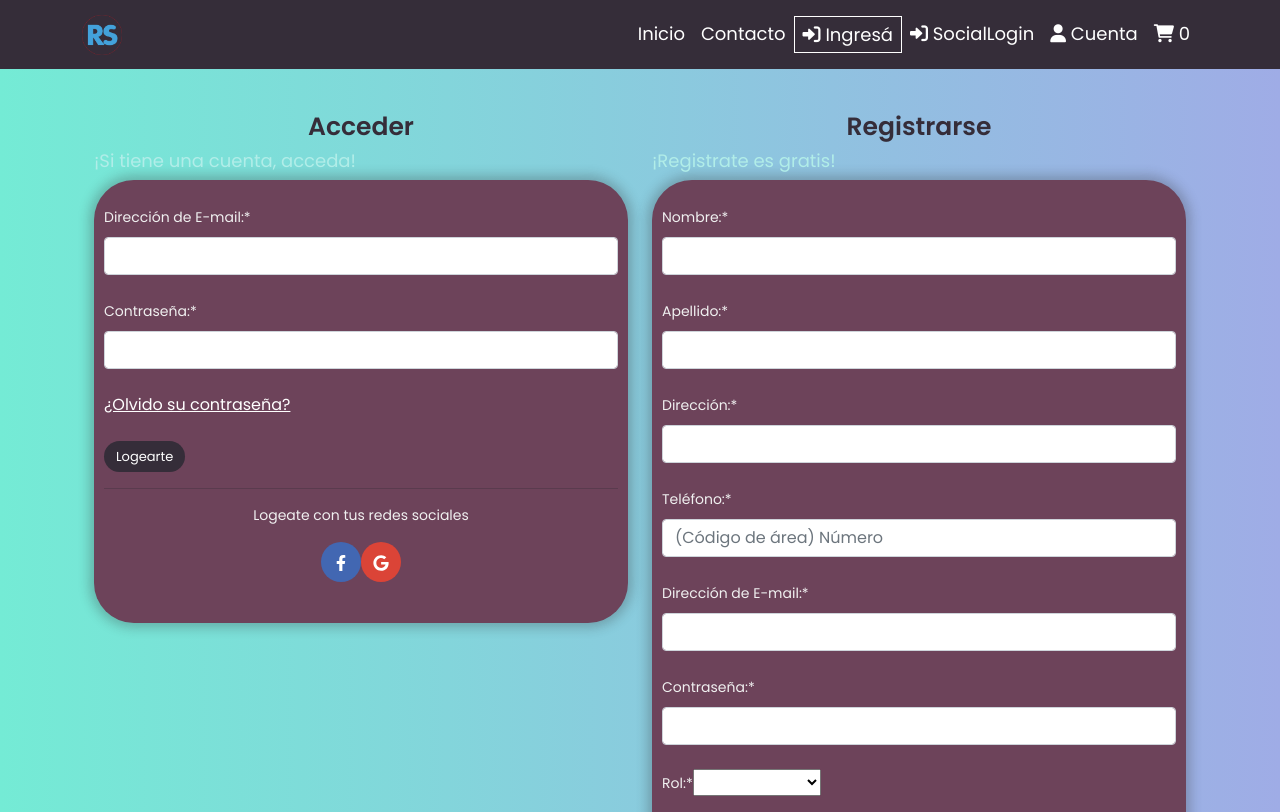
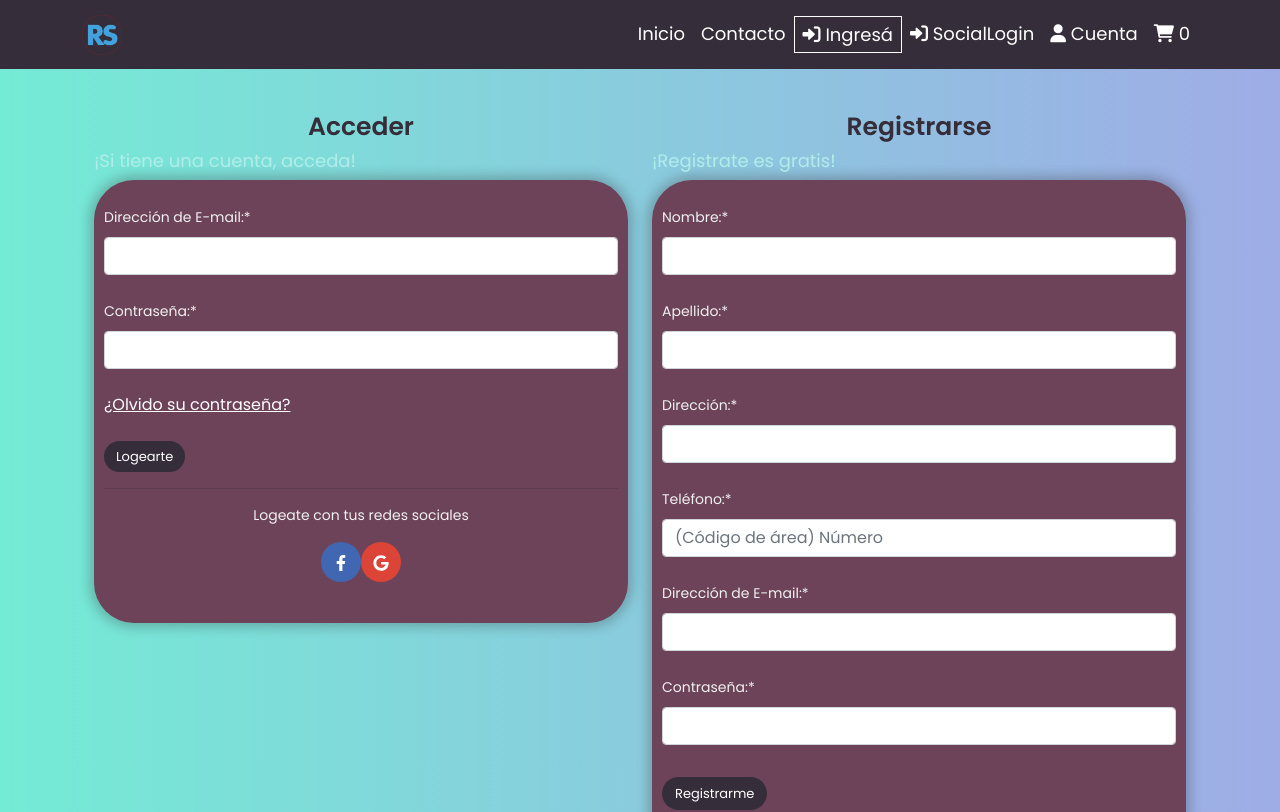
Before and after one commit to Melones5/rentalstorev1, a React (Create React App) app in the folder front/: page /login in a window 1280 px wide. Shown: the top 812 px of the page. Built offline with nearby package versions, Linux system fonts and the light colour scheme; no server answers.

Commit message:
arrendador default

```diff
--- a/front/src/components/Formulario/FormRegister.jsx
+++ b/front/src/components/Formulario/FormRegister.jsx
@@ -24,7 +24,7 @@ const FormRegister = () => {
         telefono: '',
         email: '',
         password: '',
-        rol: '',
+        rol: 'ARRENDADOR',
       }
     });
 
@@ -133,7 +133,7 @@ const FormRegister = () => {
           {errors.password?.type === 'required' && <p className='text-danger text-small d-block mb-2'>El campo contraseña es requerido</p>}
           {errors.password?.type === 'minLength' && <p className='text-danger text-small d-block mb-2'>La contraseña debe tener al menos 4 letras</p>}
         </div>
-        <div className='mb-4'>
+        {/* <div className='mb-4'>
           <label className='label-contact'>Rol:*</label>
           <select aria-label="Default select example my-2" {...register('rol', {required: true})}>
             <option value="ARRENDADOR">ARRENDADOR</option>
@@ -144,9 +144,9 @@ const FormRegister = () => {
             minLength: {
               value: 7,
             }
-          })} />*/}
+          })} />
           {errors.rol?.type === 'required' && <p className='text-danger text-small d-block mb-2'>El campo rol es requerido</p>}
-        </div>
+        </div>*/}
         <div className='mb-4'>
           <button className='btn register-button my-2'>Registrarme</button>
         </div>
```
